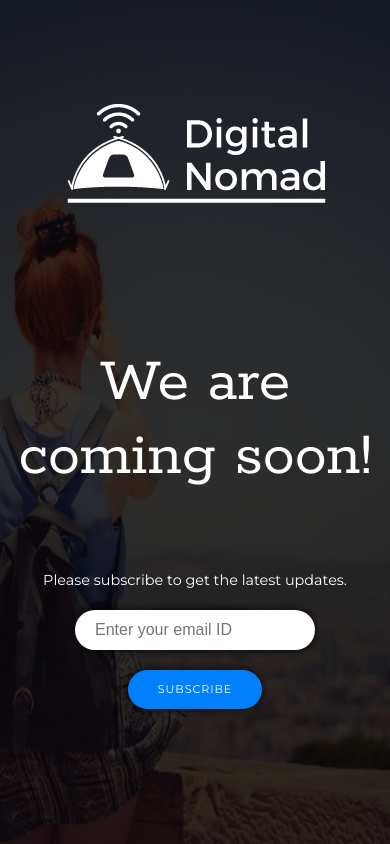
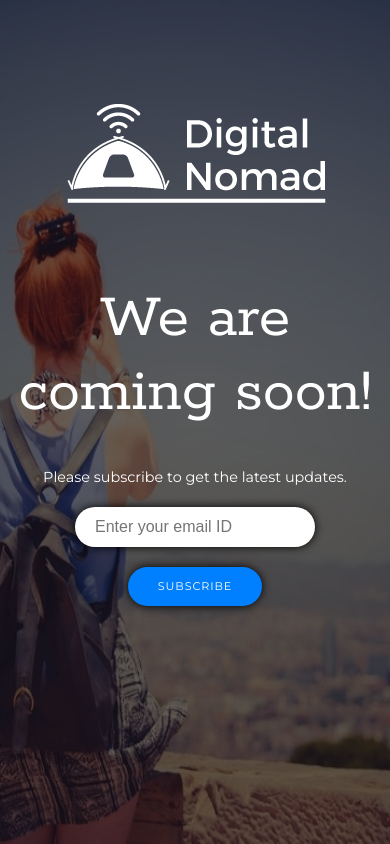
Before and after one commit to prank7/Landing-Page-DN, a plain HTML site: page index.html in a window 390 px wide. Drawn offline with nearby package versions, Linux system fonts and the light colour scheme.

Commit message:
Responsive

```diff
--- a/main.css
+++ b/main.css
@@ -15,7 +15,7 @@ body {
 .logo {
 	position: relative;
 	padding-top: 2.8em;
-	padding-bottom: 4em;
+	padding-bottom: 2em;
 	text-align: center;
 }
 
@@ -30,8 +30,8 @@ body {
 }
 
 .opacity-box {
-	background-color: rgba(0, 0, 0, 0.8);
-	position: absolute;
+	background-color: rgba(0, 0, 0, 0.6);
+	position: fixed;
 	z-index: 2;
 	height: 100vh;
 	width: 100%
@@ -91,11 +91,11 @@ a {
 	color: white;
 	text-transform: uppercase;
 	font-size: 0.7em;
-  padding: 13px 24px;
-  text-decoration: none;
-  border-radius: 25px;
-  letter-spacing: 0.08em;
-  box-shadow: 0px 0px 10px black;
+    padding: 13px 24px;
+    text-decoration: none;
+    border-radius: 25px;
+    letter-spacing: 0.08em;
+    box-shadow: 0px 0px 10px black;
 }
 
 a:active {
@@ -119,7 +119,7 @@ input:placeholder-shown {
 
   h1 {
   	font-size: 4em;
-  	padding-bottom: 20%;
+  	padding-bottom: 10%;
   }
 
   input {
```
